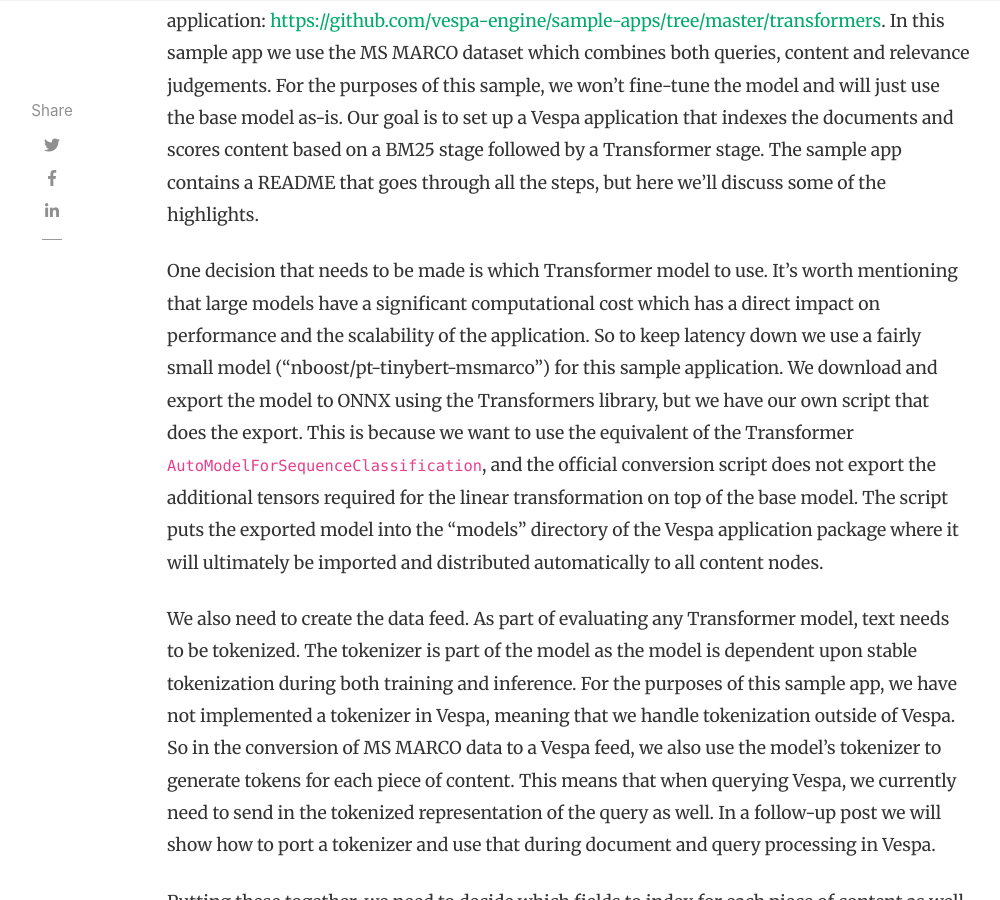
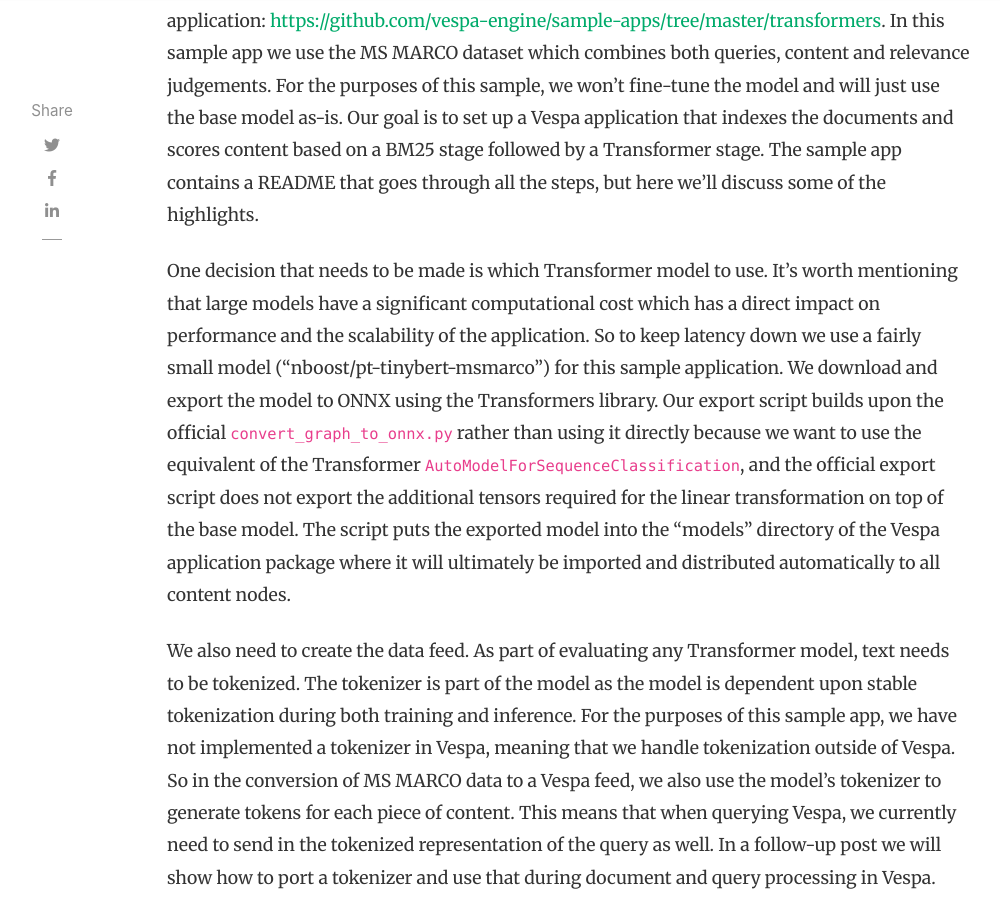
Before and after one commit to vespa-engine/blog, a Jekyll site: the page built from _posts/2020-07-02-introducing-nlp-with-transformers-on-vespa.md, in a window 1280 px wide and 900 px high, scrolled down 3904 px. Shown: the whole window, without its empty margins (118-1118 px from the left). Built offline with Jekyll 4.4.1, drawn with Linux system fonts in a browser that asks for light colours; nearby versions of some CDN libraries; comment, search, counter and statistics services are not loaded.

Commit message:
Clarify export script

```diff
--- a/_posts/2020-07-02-introducing-nlp-with-transformers-on-vespa.md
+++ b/_posts/2020-07-02-introducing-nlp-with-transformers-on-vespa.md
@@ -128,13 +128,13 @@
 has a direct impact on performance and the scalability of the application. So
 to keep latency down we use a fairly small model (“nboost/pt-tinybert-msmarco”)
 for this sample application. We download and export the model to ONNX using the
-Transformers library, but we have our own script that does the export. This is
-because we want to use the equivalent of the Transformer
-`AutoModelForSequenceClassification`, and the official conversion script does not
-export the additional tensors required for the linear transformation on top of
-the base model. The script puts the exported model into the “models” directory
-of the Vespa application package where it will ultimately be imported and
-distributed automatically to all content nodes.
+Transformers library. Our export script builds upon the official
+`convert_graph_to_onnx.py` rather than using it directly because we want to use
+the equivalent of the Transformer `AutoModelForSequenceClassification`, and the
+official export script does not export the additional tensors required for the
+linear transformation on top of the base model. The script puts the exported
+model into the “models” directory of the Vespa application package where it
+will ultimately be imported and distributed automatically to all content nodes.
 
 We also need to create the data feed. As part of evaluating any Transformer
 model, text needs to be tokenized. The tokenizer is part of the model as the
```
